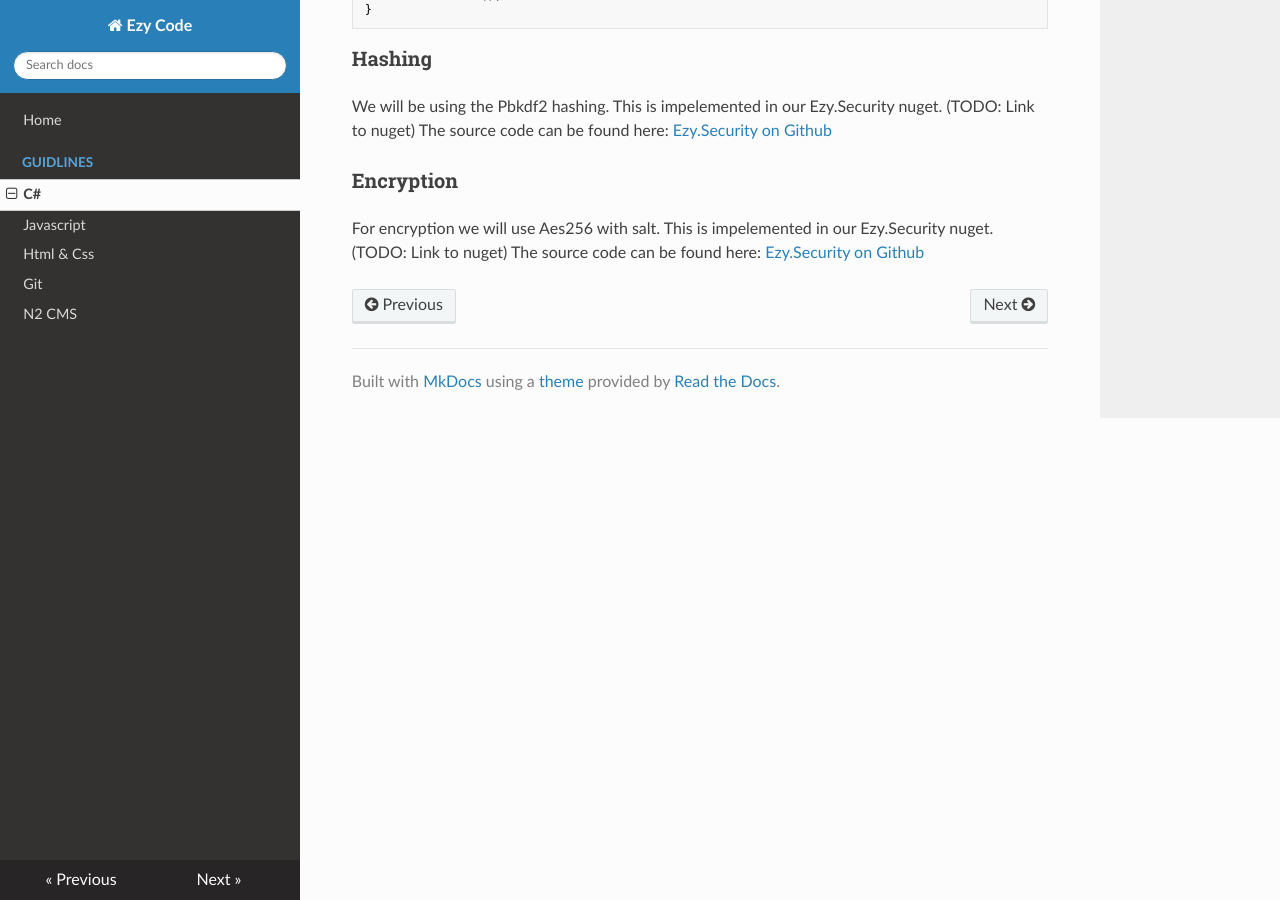
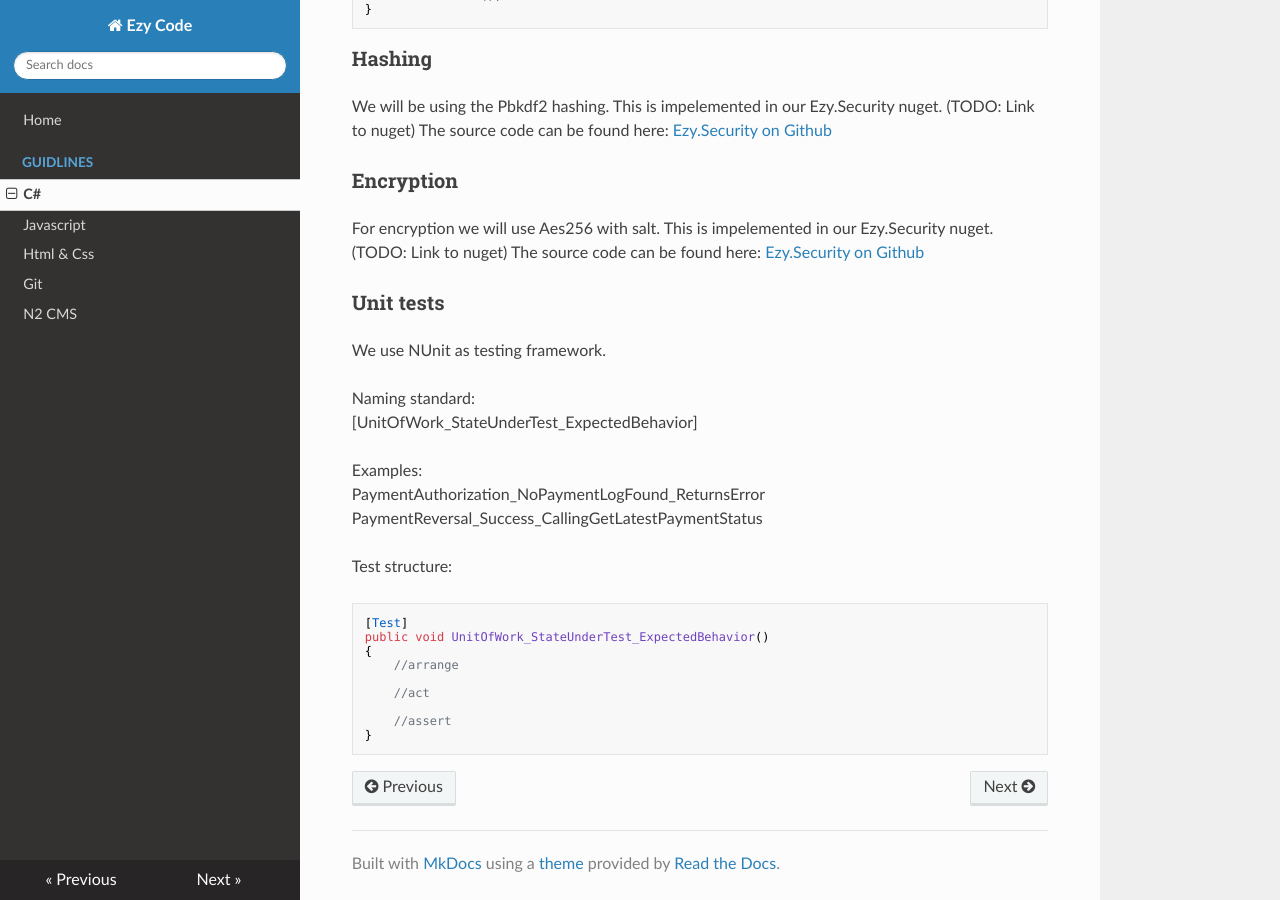
Before and after one commit to EzyWebwerkstaden/Docs, an MkDocs documentation site: the page built from docs/guidlines/csharp.md, in a window 1280 px wide and 900 px high, scrolled down 1124 px. Built offline with MkDocs 1.6.1, drawn with Linux system fonts in a browser that asks for light colours; nearby versions of some CDN libraries; old or Windows-style settings are respelled for this version of MkDocs.

Commit message:
unit tests (base input)

````diff
--- a/docs/guidlines/csharp.md
+++ b/docs/guidlines/csharp.md
@@ -63,3 +63,28 @@ The source code can be found here: [Ezy.Security on Github](https://github.com/E
 For encryption we will use Aes256 with salt.
 This is impelemented in our Ezy.Security nuget. (TODO: Link to nuget)
 The source code can be found here: [Ezy.Security on Github](https://github.com/EzyWebwerkstaden/Security)
+
+
+###Unit tests
+We use NUnit as testing framework.
+
+Naming standard:
+[UnitOfWork_StateUnderTest_ExpectedBehavior]
+
+Examples:
+PaymentAuthorization_NoPaymentLogFound_ReturnsError
+PaymentReversal_Success_CallingGetLatestPaymentStatus
+
+
+Test structure:
+```
+[Test]
+public void UnitOfWork_StateUnderTest_ExpectedBehavior()
+{
+    //arrange
+
+    //act
+
+    //assert
+}
+```
````
